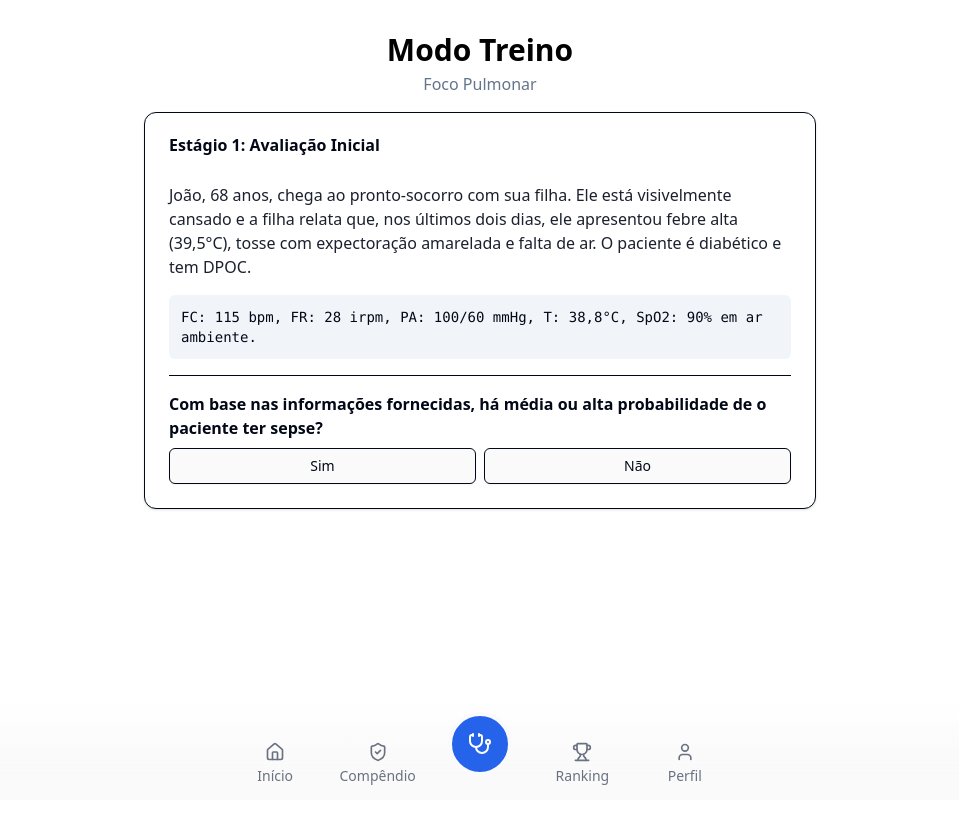
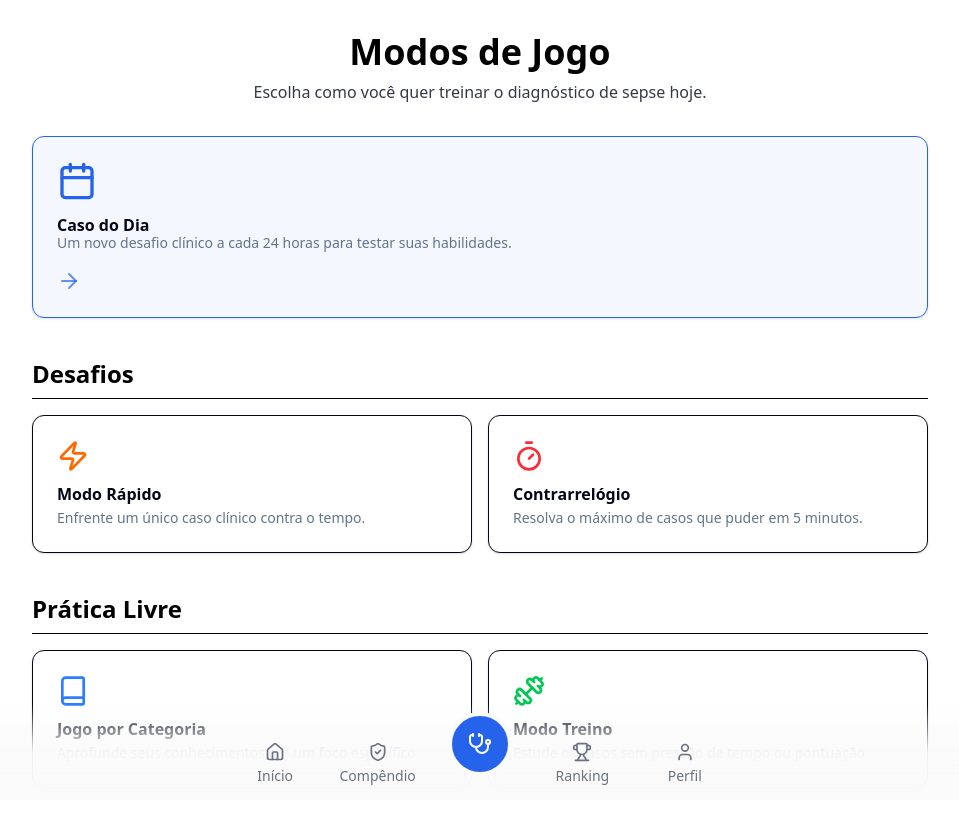
Before and after one commit to HumbertoCG18/PUCRS-Engenharia-De-Softwere-1-2025.2, a Next.js app in the folder med-sepse/: page /game in a window 1280 px wide. Shown: the top 824 px of the page, without its empty margins (160-1119 px from the left). Before the commit the page ends 800 px from the top, so only its background shows below. Built offline with nearby package versions, Linux system fonts and the light colour scheme.

Commit message:
Redesign game page with mode selection UI
Replaces the previous training case flow with a new game mode selection interface. Adds cards for 'Caso do Dia', 'Modo Rápido', 'Contrarrelógio', 'Jogo por Categoria', and 'Modo Treino', allowing users to choose how they want to practice sepsis diagnosis.

```diff
--- a/med-sepse/src/app/game/page.jsx
+++ b/med-sepse/src/app/game/page.jsx
@@ -1,54 +1,85 @@
-"use client";
+// src/app/game/page.jsx
+import Link from 'next/link';
+import { Card, CardHeader, CardTitle, CardDescription } from "@/components/ui/card";
+import { Zap, Timer, Book, Dumbbell, Calendar, ArrowRight } from 'lucide-react';
 
-import { useState } from "react";
-import  medicalCases  from "@/data/cases.json";
-import GameOverSummary from '@/components/game/GameOverSummary';
-import ClinicalCase from "@/components/game/ClinicalCase";
-
-export default function TreinoPage() {
-  const [isGameOver, setIsGameOver] = useState(false);
-  const [finalAnswers, setFinalAnswers] = useState(null);
-
-  const gameCase = medicalCases[0];
-
-  const handleGameEnd = (answers) => {
-    setFinalAnswers(answers);
-    setIsGameOver(true);
-  };
-
-  if (!gameCase) {
-    return <div className="text-center py-10">Caso de treino não encontrado.</div>
-  }
-
+export default function GameSelectionPage() {
   return (
-    <div className="w-full max-w-2xl mx-auto py-8 pb-24">
-      <header className="mb-4 text-center">
-        <h1 className="text-3xl font-bold">Modo Treino</h1>
-        <p className="text-muted-foreground mt-1">{gameCase.category}</p>
+    <div className="w-full max-w-4xl mx-auto py-8 pb-32">
+      <header className="text-center mb-8">
+        <h1 className="text-4xl font-bold">Modos de Jogo</h1>
+        <p className="text-foreground/80 mt-2">
+          Escolha como você quer treinar o diagnóstico de sepse hoje.
+        </p>
       </header>
 
-      {isGameOver ? (
-        <GameOverSummary
-          title="Treino Concluído!"
-          description="Veja o resumo do seu raciocínio clínico."
-        >
-            <div className="p-4 rounded-lg border bg-muted/50 space-y-3 text-left text-sm">
-                <div>
-                    <p><strong>Suspeita de Sepse:</strong> <span className={finalAnswers[1]?.chosen === finalAnswers[1]?.correct ? 'text-green-600' : 'text-red-600'}>{finalAnswers[1]?.chosen}</span> (Correto: {finalAnswers[1]?.correct})</p>
+      <div className="space-y-10">
+        {/* 1. Destaque Principal: Caso do Dia */}
+        <section>
+          <Link href="/game/diario">
+            <Card className="border-primary bg-primary/5 hover:bg-primary/10 transition-all group">
+              <CardHeader className="flex-row items-center gap-4">
+                <Calendar className="w-10 h-10 text-primary flex-shrink-0" />
+                <div className="flex-grow">
+                  <CardTitle>Caso do Dia</CardTitle>
+                  <CardDescription>Um novo desafio clínico a cada 24 horas para testar suas habilidades.</CardDescription>
                 </div>
-                <div>
-                    <p><strong>Diagnóstico:</strong> <span className={finalAnswers[2]?.chosen === finalAnswers[2]?.correct ? 'text-green-600' : 'text-red-600'}>{finalAnswers[2]?.chosen}</span> (Correto: {finalAnswers[2]?.correct})</p>
-                </div>
-                {finalAnswers[3] && (
-                    <div>
-                        <p><strong>Hipótese de Foco:</strong> {finalAnswers[3]?.chosen}</p>
-                    </div>
-                )}
-            </div>
-        </GameOverSummary>
-      ) : (
-        <ClinicalCase gameCase={gameCase} onGameEnd={handleGameEnd} />
-      )}
+                <ArrowRight className="w-6 h-6 text-primary/70 group-hover:translate-x-1 transition-transform" />
+              </CardHeader>
+            </Card>
+          </Link>
+        </section>
+
+        {/* 2. Grupo: Desafios Cronometrados */}
+        <section className="space-y-4">
+          <h2 className="text-2xl font-semibold border-b pb-2">Desafios</h2>
+          <div className="grid grid-cols-1 md:grid-cols-2 gap-4">
+            <Link href="/game/rapido">
+              <Card className="h-full hover:border-primary/50 transition-colors">
+                <CardHeader>
+                  <Zap className="w-8 h-8 text-orange-500 mb-2" />
+                  <CardTitle>Modo Rápido</CardTitle>
+                  <CardDescription>Enfrente um único caso clínico contra o tempo.</CardDescription>
+                </CardHeader>
+              </Card>
+            </Link>
+            <Link href="/game/contraotempo">
+              <Card className="h-full hover:border-primary/50 transition-colors">
+                <CardHeader>
+                  <Timer className="w-8 h-8 text-red-500 mb-2" />
+                  <CardTitle>Contrarrelógio</CardTitle>
+                  <CardDescription>Resolva o máximo de casos que puder em 5 minutos.</CardDescription>
+                </CardHeader>
+              </Card>
+            </Link>
+          </div>
+        </section>
+
+        {/* 3. Grupo: Prática Livre */}
+        <section className="space-y-4">
+          <h2 className="text-2xl font-semibold border-b pb-2">Prática Livre</h2>
+          <div className="grid grid-cols-1 md:grid-cols-2 gap-4">
+            <Link href="/game/categoria">
+              <Card className="h-full hover:border-primary/50 transition-colors">
+                <CardHeader>
+                  <Book className="w-8 h-8 text-blue-500 mb-2" />
+                  <CardTitle>Jogo por Categoria</CardTitle>
+                  <CardDescription>Aprofunde seus conhecimentos em um foco específico.</CardDescription>
+                </CardHeader>
+              </Card>
+            </Link>
+            <Link href="/game/treino">
+              <Card className="h-full hover:border-primary/50 transition-colors">
+                <CardHeader>
+                  <Dumbbell className="w-8 h-8 text-green-500 mb-2" />
+                  <CardTitle>Modo Treino</CardTitle>
+                  <CardDescription>Estude os casos sem pressão de tempo ou pontuação.</CardDescription>
+                </CardHeader>
+              </Card>
+            </Link>
+          </div>
+        </section>
+      </div>
     </div>
   );
 }
```
